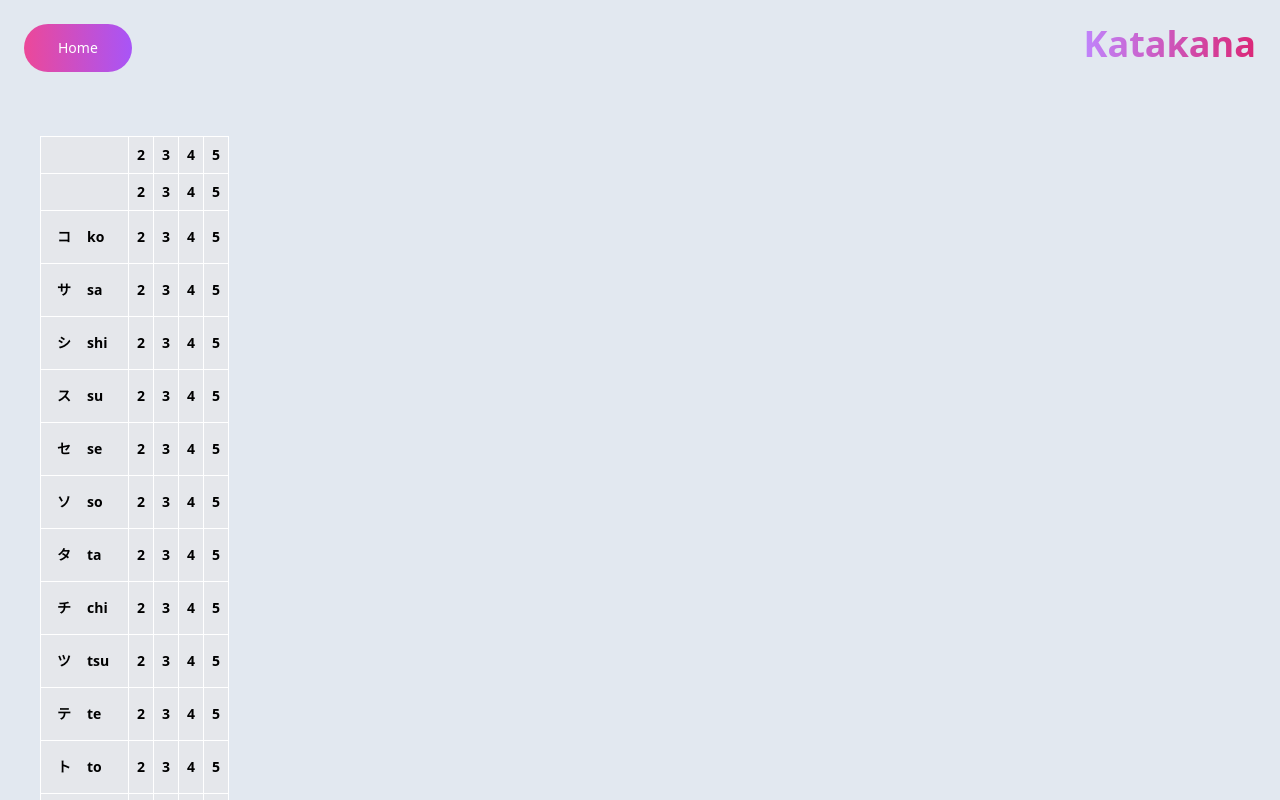
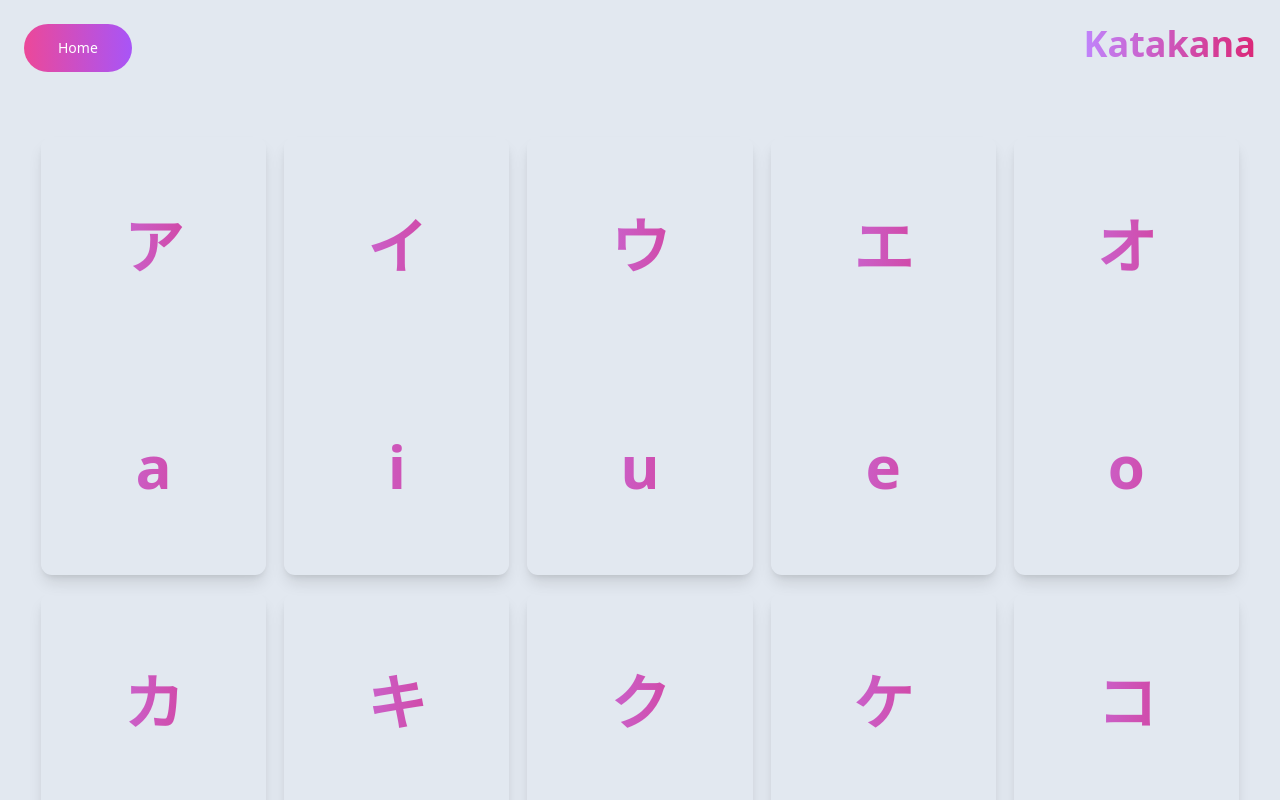
Before and after one commit to Akwei001/Jgame, a React (Vite) app: page /Katakana in a window 1280 px wide. Shown: the top 800 px of the page. Built offline with nearby package versions, Linux system fonts and the light colour scheme.

Commit message:
large card reinstated

```diff
--- a/src/components/Katakana.jsx
+++ b/src/components/Katakana.jsx
@@ -3,20 +3,15 @@ import { useState } from 'react';
 import { Link } from 'react-router-dom';
 
 const katakanaTile = [
-  [
   { romaji: 'a', katakana: 'ア' },
   { romaji: 'i', katakana: 'イ' },
   { romaji: 'u', katakana: 'ウ' },
   { romaji: 'e', katakana: 'エ' },
   { romaji: 'o', katakana: 'オ' },
-  ],
-  [
   { romaji: 'ka', katakana: 'カ' },
   { romaji: 'ki', katakana: 'キ' },
   { romaji: 'ku', katakana: 'ク' },
   { romaji: 'ke', katakana: 'ケ' },
-  ],
-
   { romaji: 'ko', katakana: 'コ' },
   { romaji: 'sa', katakana: 'サ' },
   { romaji: 'shi', katakana: 'シ' },
@@ -105,7 +100,7 @@ function Katakana() {
         </div>
       </header>
 
-      {/* <div className='grid grid-cols-5 gap-4 m-10'>
+      <div className='grid grid-cols-5 gap-4 m-10'>
         {ktile.map((tile) => (
           <div key={tile.id}>
             <div className='text-6xl font-bold text-transparent bg-white shadow-lg rounded-xl bg-clip-text bg-gradient-to-r from-purple-400 to-pink-600 w-18 h-18'>
@@ -114,16 +109,16 @@ function Katakana() {
             </div>
           </div>
         ))}
-      </div> */}
+      </div>
 
-      <table className='m-10 text-lg bg-gray-200 border border-collapse rounded-lg table-auto'>
+      {/* <table className='m-10 text-lg bg-gray-200 border border-collapse rounded-lg table-auto'>
           <thead>
             <tr className='text-black rounded-lg bg-gradient-to-r from-purple-400 to-pink-600'>
-            {/* <th className='p-2 border border-white '>a</th>
+              <th className='p-2 border border-white '>a</th>
               <th className='p-2 border border-white '>b</th>
               <th className='p-2 border border-white '>c</th>
               <th className='p-2 border border-white '>d</th>
-            <th className='p-2 border border-white '>e</th> */}
+              <th className='p-2 border border-white '>e</th>
             </tr>
           </thead>
           {ktile.map((tile) => (
@@ -138,14 +133,14 @@ function Katakana() {
               <th className='p-2 text-sm border border-white '>5</th>
             </tbody>
           ))}
-        {/* <tbody>
+          <tbody>
             <th className='p-2 text-sm border border-white '>1</th>
             <th className='p-2 text-sm border border-white '>2</th>
             <th className='p-2 text-sm border border-white '>3</th>
             <th className='p-2 text-sm border border-white '>4</th>
             <th className='p-2 text-sm border border-white '>5</th>
-        </tbody> */}
-      </table>
+          </tbody>
+        </table> */}
     </div>
   );
 }
```
Lines whose indentation alone changed are shown as unchanged.
